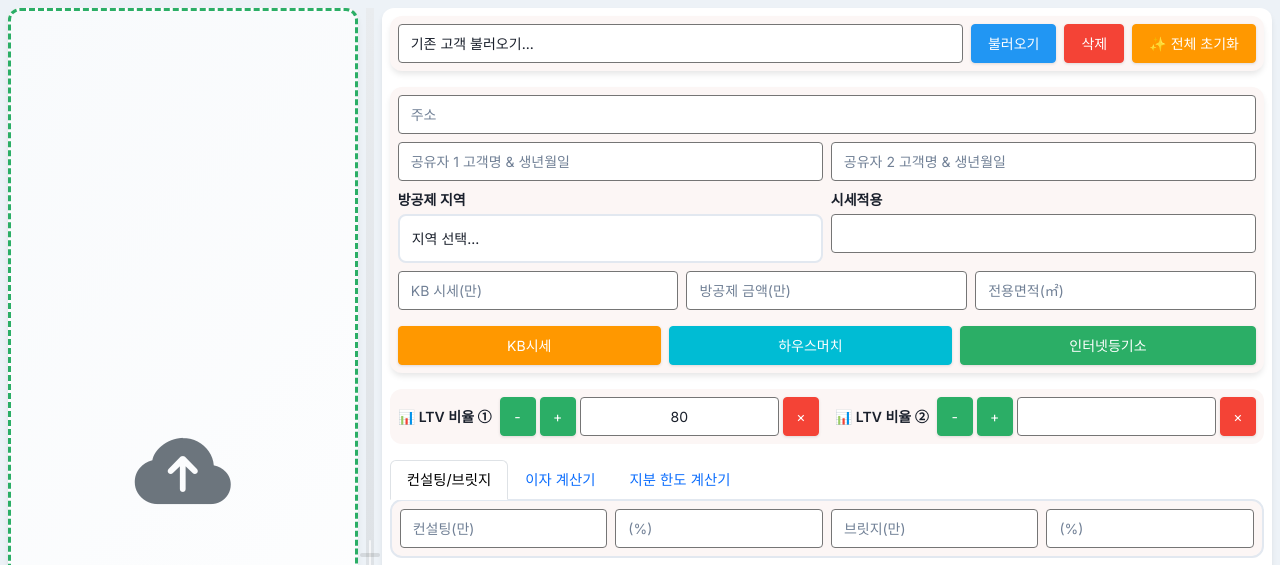
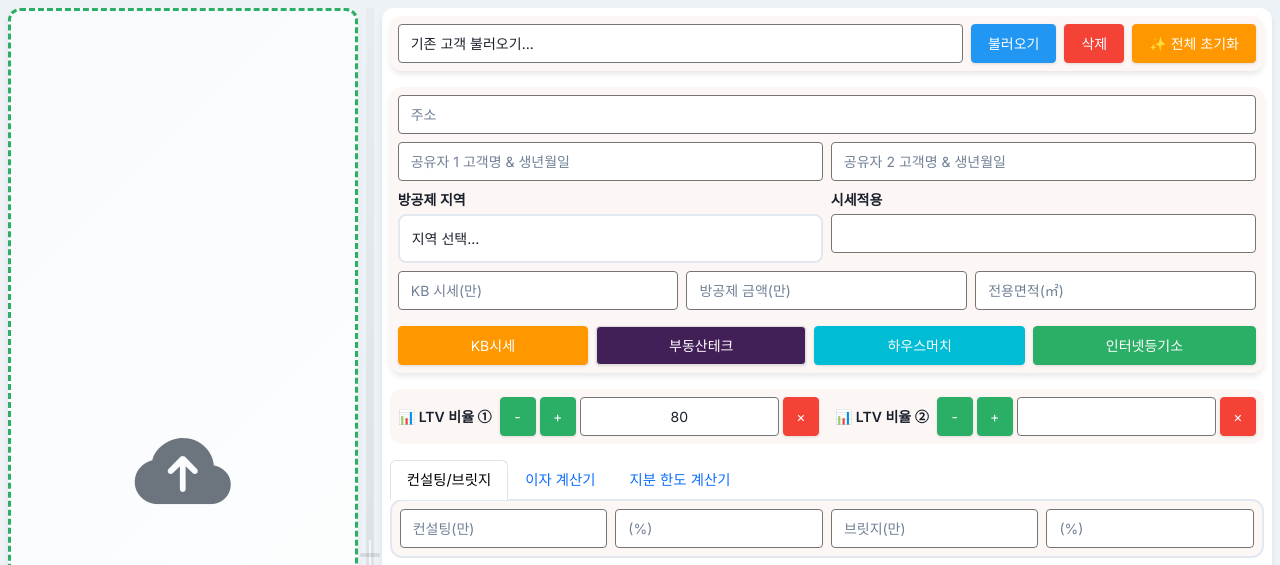
Before and after one commit to young626-jang/ltv_flask_, a Flask app: page / in a window 1280 px wide. Shown: the top 565 px of the page. Run offline with Flask 3, Linux system fonts and the light colour scheme; data that the repository does not hold is empty.

Commit message:
Update entry.html

```diff
--- a/templates/entry.html
+++ b/templates/entry.html
@@ -91,7 +91,7 @@
                     <div class="col-md-4"><input type="text" class="form-control form-field md-input" id="area" placeholder="전용면적(㎡)"></div>
                 </div>
 
-                <div class="d-flex gap-2 w-100 mt-3"><a href="https://kbland.kr/map?xy=37.5205559,126.9265729,17" target="_blank" class="btn md-btn md-btn-warning flex-fill">KB시세</a><a href="https://www.howsmuch.com" target="_blank" class="btn md-btn md-btn-info flex-fill">하우스머치</a><a href="http://www.iros.go.kr" target="_blank" class="btn md-btn md-btn-secondary flex-fill">인터넷등기소</a></div>
+                <div class="d-flex gap-2 w-100 mt-3"><a href="https://kbland.kr/map?xy=37.5205559,126.9265729,17" target="_blank" class="btn md-btn md-btn-warning flex-fill">KB시세</a><a href="https://rtech.or.kr/main/main.do" target="_blank" class="btn md-btn flex-fill" style="background-color: #422057; color: white; border-color: #422057;">부동산테크</a><a href="https://www.howsmuch.com" target="_blank" class="btn md-btn md-btn-info flex-fill">하우스머치</a><a href="http://www.iros.go.kr" target="_blank" class="btn md-btn md-btn-secondary flex-fill">인터넷등기소</a></div>
 
             </div>
 
```
